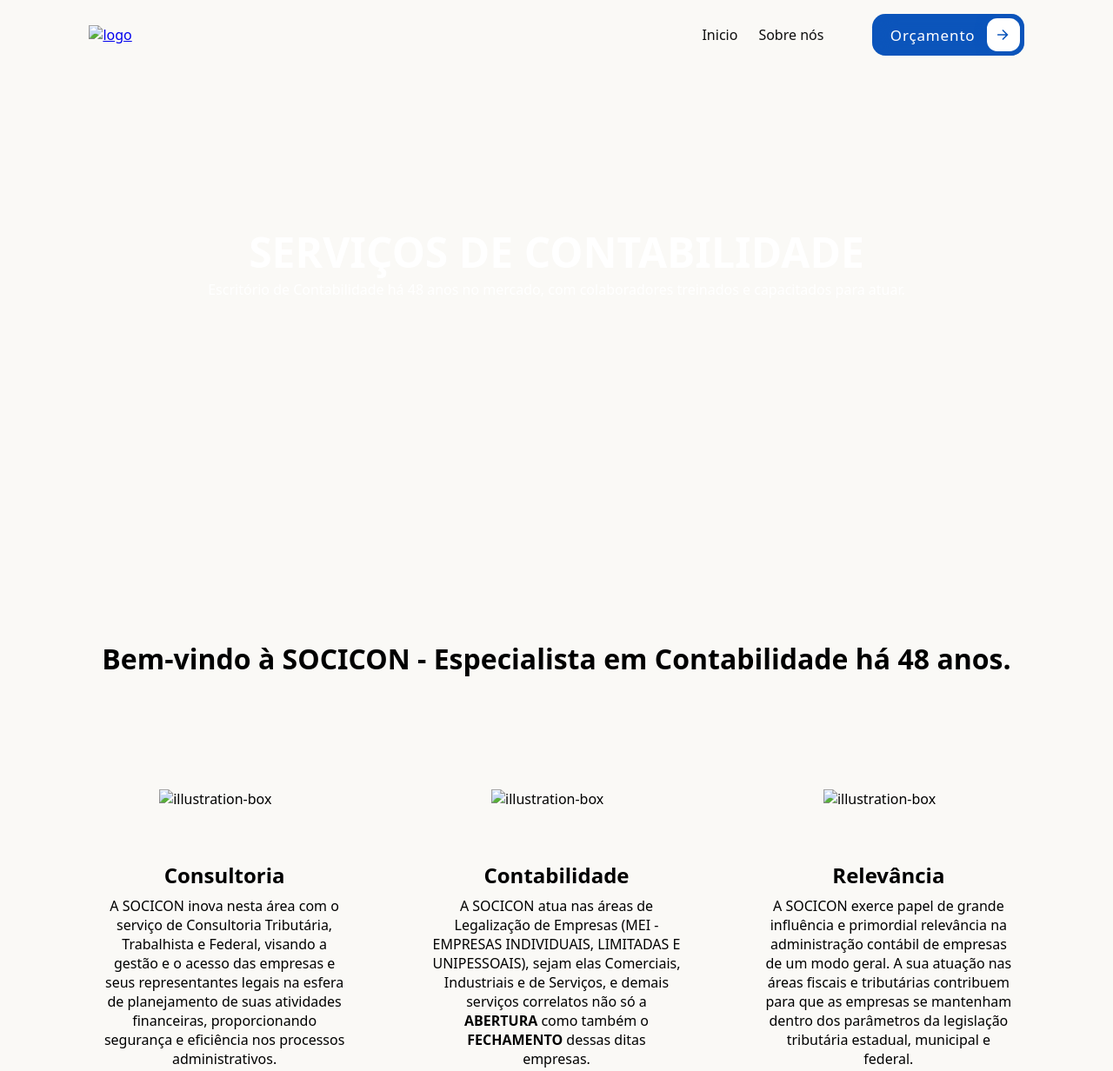
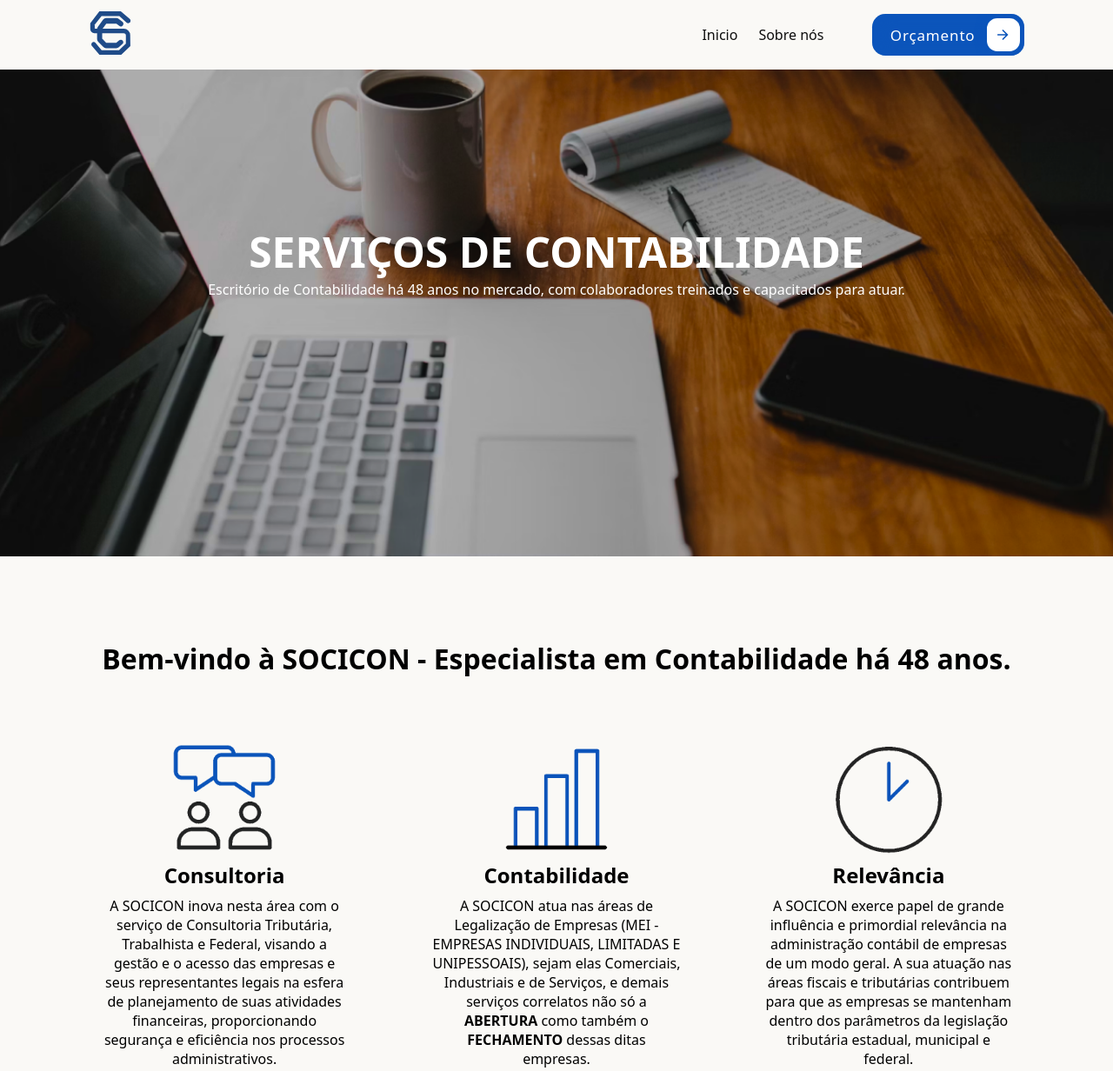
Before and after one commit to guilhermemattosdev/SOCICON-FrontEnd, a plain HTML site: page index.html in a window 1280 px wide. Shown: the top 1232 px of the page at 87% size. Drawn offline with nearby package versions, Linux system fonts and the light colour scheme.

Commit message:
fixing path's

```diff
--- a/index.html
+++ b/index.html
@@ -13,7 +13,7 @@
     <header>
         <nav class="nav-bar">
             <div class="left-content">
-                <a href="/"><img class='logo' src="Logo.svg" alt="logo"></a>
+                <a href="/"><img class='logo' src="assets/Logo.svg" alt="logo"></a>
             </div>
             <div class="right-content">
                 <a href="/homePage/index.html">Inicio</a>
@@ -58,7 +58,7 @@
           <div class="contentWrapper2">
           <div class="content-box1" id="a">
             <div class="illustration-box">
-              <img class="illustration" src="consultation.gif" alt="illustration-box">
+              <img class="illustration" src="assets/consultation.gif" alt="illustration-box">
             </div>
             <div class="text-box">
               <h3>Consultoria</h3>
@@ -67,7 +67,7 @@
           </div>
           <div class="content-box1" id="b">
             <div class="illustration-box">
-              <img class="illustration" src="graph.gif" alt="illustration-box">
+              <img class="illustration" src="assets/graph.gif" alt="illustration-box">
             </div>
             <div class="text-box">
               <h3>Contabilidade</h3>
@@ -76,7 +76,7 @@
           </div>
           <div class="content-box1" id="c">
             <div class="illustration-box">
-              <img class="illustration" src="clock.gif" alt="illustration-box">
+              <img class="illustration" src="assets/clock.gif" alt="illustration-box">
             </div>
             <div class="text-box">
               <h3>Relevância</h3>
@@ -88,7 +88,7 @@
     </main>
     <footer class="footer" id="footer">
        <div class="leftFooter">
-        <img class="logo" src="Logo.svg" alt="logo">
+        <img class="logo" src="assets/Logo.svg" alt="logo">
       </div>
       <div class="centerFooter" id="centerFooter">
         <span class="location">AVENIDA PRESIDENTE VARGAS<br> R. 25 de Agósto  132 - SALA 506 <br> JARDIM, Duque de Caxias - <a class="linkref" href="https://maps.app.goo.gl/LFoD1FQgEf7jgqzR9" target="_blank">RJ, 25070-330</a></span>
--- a/style.css
+++ b/style.css
@@ -101,7 +101,7 @@ body{
 /* ---------------- WRAPPER COMEÇA AQUI ---------------- */
 .bgImgCenter{
   display: block;
-  background-image: url('BG3.png');
+  background-image: url('assets/BG3.png');
   background-repeat: no-repeat;
   background-position: center;
   background-size: cover;
```
Also changed, not shown: contact/index.html (+5 -5 lines).
